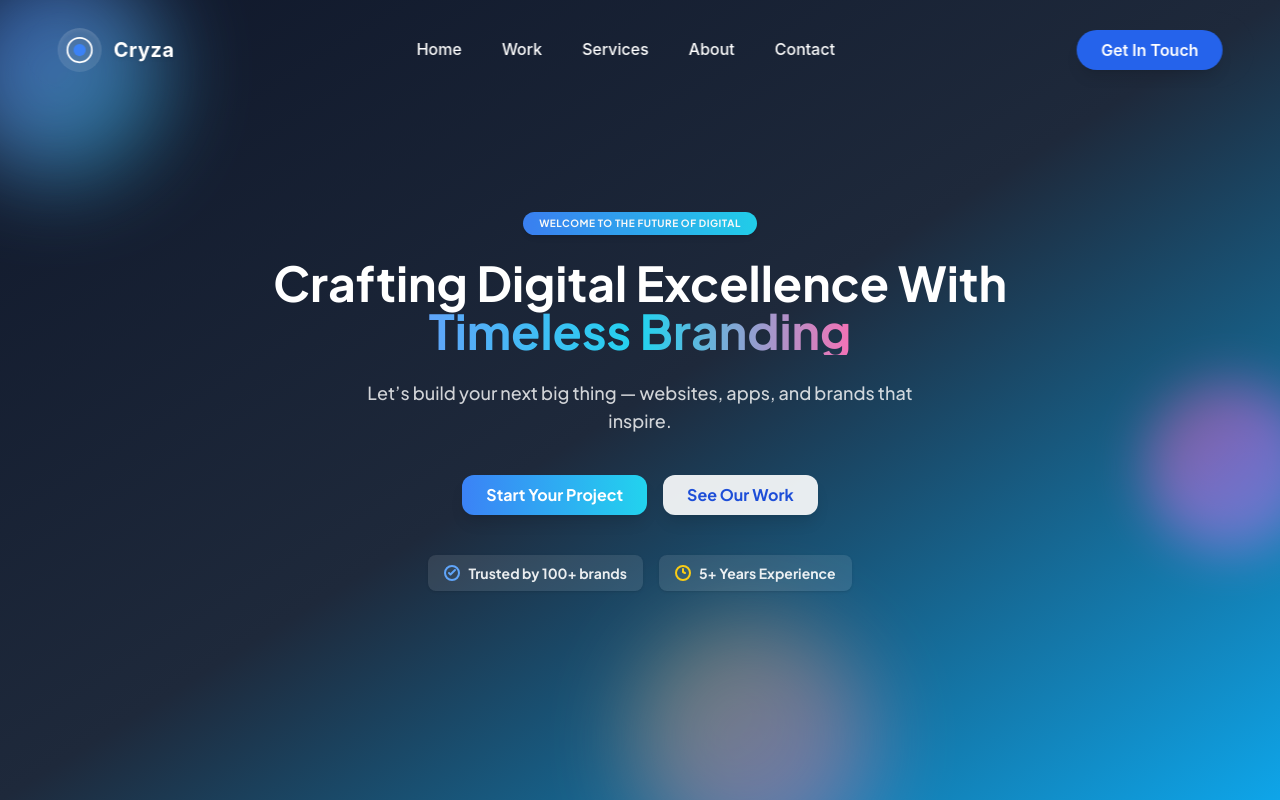
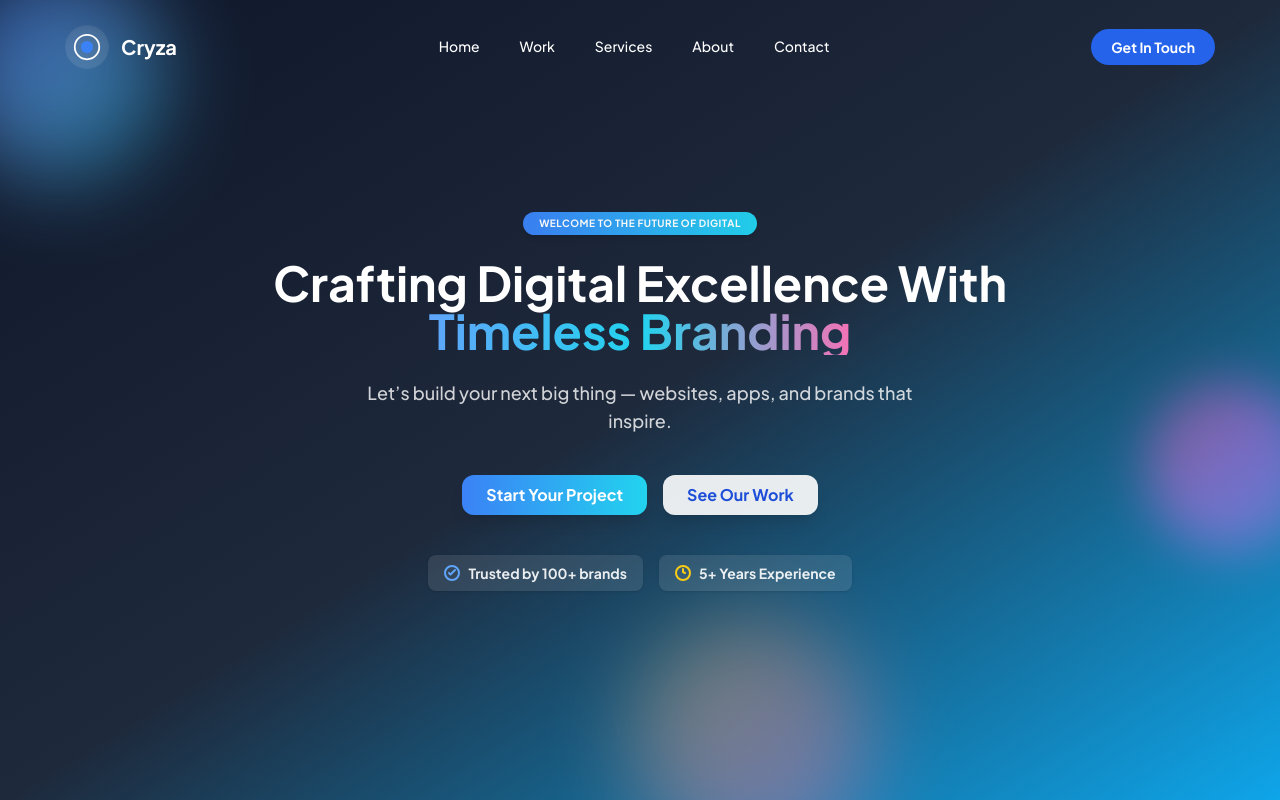
Before and after one commit to henryzx27/Cryza, a React (Vite) app: page / in a window 1280 px wide. Shown: the top 800 px of the page. Built offline with nearby package versions, Linux system fonts and the light colour scheme; a web font is replaced by a local one.

Commit message:
perfect navbar done

```diff
--- a/src/components/Navbar.jsx
+++ b/src/components/Navbar.jsx
@@ -1,20 +1,23 @@
-import React, { useEffect, useState, useRef } from "react";
-import { motion } from "framer-motion";
+import React, { useEffect, useState } from "react";
+import { motion, AnimatePresence } from "framer-motion";
+
+const links = ["Home", "Work", "Services", "About", "Contact"];
 
 const Navbar = () => {
   const [shrunk, setShrunk] = useState(false);
   const [mobileOpen, setMobileOpen] = useState(false);
-  const lastScrollY = useRef(0);
 
   useEffect(() => {
+    let lastY = window.scrollY;
+
     const handleScroll = () => {
       const currentY = window.scrollY;
-      if (currentY > 20 && currentY > lastScrollY.current) {
+      if (currentY > 10 && currentY > lastY) {
         setShrunk(true);
-      } else if (currentY <= 20) {
+      } else if (currentY <= 10) {
         setShrunk(false);
       }
-      lastScrollY.current = currentY;
+      lastY = currentY;
     };
 
     window.addEventListener("scroll", handleScroll);
@@ -25,94 +28,103 @@ const Navbar = () => {
     <motion.header
       initial={false}
       animate={{
-        width: shrunk ? "88%" : "96%",
-        top: shrunk ? 18 : 12,
-        padding: shrunk ? "0.5rem 1.25rem" : "1rem 2rem",
-        borderRadius: shrunk ? "2rem" : "3rem",
-        backgroundColor: shrunk ? "rgba(15,23,42,0.55)" : "rgba(0,0,0,0)",
-        border: shrunk ? "1px solid rgba(255,255,255,0.1)" : "none",
-        boxShadow: shrunk ? "0 8px 24px rgba(0,0,0,0.2)" : "none",
-        backdropFilter: shrunk ? "blur(16px)" : "none",
+        backgroundColor: shrunk ? "rgba(15,23,42,0.6)" : "rgba(0,0,0,0)",
+        borderRadius: shrunk ? "1.5rem" : "2.5rem",
+        padding: shrunk ? "0.5rem 1.5rem" : "1rem 2rem",
+        width: shrunk ? "88%" : "95%",
+        top: shrunk ? 12 : 8,
+        boxShadow: shrunk
+          ? "0 8px 30px rgba(0,0,0,0.25)"
+          : "0 0 0 rgba(0,0,0,0)",
+        border: shrunk
+          ? "1px solid rgba(255,255,255,0.08)"
+          : "1px solid transparent",
+        backdropFilter: shrunk ? "blur(12px)" : "blur(0px)",
       }}
-      transition={{ type: "spring", stiffness: 180, damping: 24 }}
-      className="fixed left-1/2 -translate-x-1/2 z-50 transition-all duration-300"
-      style={{
-        fontFamily: "'Inter', sans-serif",
-        overflow: "hidden",
+      transition={{
+        type: "tween",
+        ease: "easeOut",
+        duration: shrunk ? 0.3 : 0.15, // quicker restore when scrolling up
       }}
+      className="fixed z-50 left-1/2 -translate-x-1/2 transition-all duration-300"
     >
-      <div className="flex items-center justify-between h-full">
+      <div className="flex items-center justify-between">
         {/* Logo */}
         <a href="/" className="flex items-center gap-3">
-          <span className="bg-white/10 p-2 rounded-full shadow-inner shadow-white/10">
+          <span className="bg-white/10 p-2 rounded-full shadow-inner">
             <svg width="28" height="28" viewBox="0 0 32 32" fill="none">
               <circle cx="16" cy="16" r="14" stroke="#fff" strokeWidth="2" />
               <circle cx="16" cy="16" r="7" fill="#3B82F6" />
             </svg>
           </span>
-          <span className="text-xl font-bold text-white tracking-wide drop-shadow">
-            Cryza
-          </span>
+          <span className="text-white font-bold text-xl">Cryza</span>
         </a>
 
         {/* Desktop Nav */}
-        <nav className="hidden md:flex gap-6 text-white text-base font-medium">
-          {["Home", "Work", "Services", "About", "Contact"].map((item) => (
+        <nav className="hidden md:flex items-center gap-6 text-white text-sm font-medium">
+          {links.map((item) => (
             <a
               key={item}
               href={`#${item.toLowerCase()}`}
-              className="relative px-2 py-1 transition hover:text-blue-400 after:block after:h-0.5 after:bg-blue-400 after:w-0 hover:after:w-full after:transition-all"
+              className="relative group px-2 py-1"
             >
-              {item}
+              <span className="group-hover:text-blue-400 transition">
+                {item}
+              </span>
+              <span className="block h-0.5 bg-blue-400 w-0 group-hover:w-full transition-all duration-300" />
             </a>
           ))}
         </nav>
 
-        {/* CTA */}
-        <motion.button
-          whileHover={{
-            scale: 1.06,
-            boxShadow: "0 0 16px rgba(59, 130, 246, 0.6)",
-          }}
-          className="hidden md:block bg-blue-600 hover:bg-blue-700 text-white px-6 py-2 rounded-full font-semibold shadow-lg transition"
+        {/* CTA Button */}
+        <motion.a
+          whileHover={{ scale: 1.05 }}
+          href="#contact"
+          className="hidden md:block bg-blue-600 hover:bg-blue-700 text-white px-5 py-2 rounded-full text-sm font-semibold transition"
         >
           Get In Touch
-        </motion.button>
+        </motion.a>
 
         {/* Mobile Toggle */}
         <button
-          className="md:hidden flex flex-col gap-1 items-end"
-          onClick={() => setMobileOpen((o) => !o)}
+          className="md:hidden flex flex-col gap-1"
+          onClick={() => setMobileOpen((prev) => !prev)}
         >
-          <span className="block w-6 h-0.5 bg-white rounded-full" />
-          <span className="block w-6 h-0.5 bg-white rounded-full" />
-          <span className="block w-6 h-0.5 bg-white rounded-full" />
+          <span className="w-6 h-0.5 bg-white rounded-full" />
+          <span className="w-6 h-0.5 bg-white rounded-full" />
+          <span className="w-6 h-0.5 bg-white rounded-full" />
         </button>
       </div>
 
-      {/* Mobile Nav */}
-      {mobileOpen && (
-        <motion.nav
-          initial={{ opacity: 0, y: -10 }}
-          animate={{ opacity: 1, y: 0 }}
-          transition={{ duration: 0.25 }}
-          className="md:hidden mt-3 bg-black/70 backdrop-blur-xl p-6 rounded-2xl space-y-4 shadow-xl"
-        >
-          {["Home", "Work", "Services", "About", "Contact"].map((item) => (
+      {/* Mobile Menu */}
+      <AnimatePresence>
+        {mobileOpen && (
+          <motion.div
+            initial={{ opacity: 0, y: -12 }}
+            animate={{ opacity: 1, y: 0 }}
+            exit={{ opacity: 0, y: -12 }}
+            transition={{ duration: 0.25 }}
+            className="md:hidden mt-4 bg-black/80 backdrop-blur-xl p-6 rounded-2xl shadow-lg space-y-4"
+          >
+            {links.map((item) => (
+              <a
+                key={item}
+                href={`#${item.toLowerCase()}`}
+                onClick={() => setMobileOpen(false)}
+                className="block text-white text-center text-base hover:text-blue-400 transition"
+              >
+                {item}
+              </a>
+            ))}
             <a
-              key={item}
-              href={`#${item.toLowerCase()}`}
-              onClick={() => setMobileOpen(false)}
-              className="block text-white text-center text-lg font-medium hover:text-blue-400 transition"
+              href="#contact"
+              className="block bg-blue-600 text-white text-center py-2 rounded-full font-semibold mt-4 hover:bg-blue-700 transition"
             >
-              {item}
+              Get In Touch
             </a>
-          ))}
-          <button className="w-full bg-blue-600 text-white px-6 py-2 rounded-full font-semibold mt-4 shadow hover:bg-blue-700 transition">
-            Get In Touch
-          </button>
-        </motion.nav>
-      )}
+          </motion.div>
+        )}
+      </AnimatePresence>
     </motion.header>
   );
 };
```
